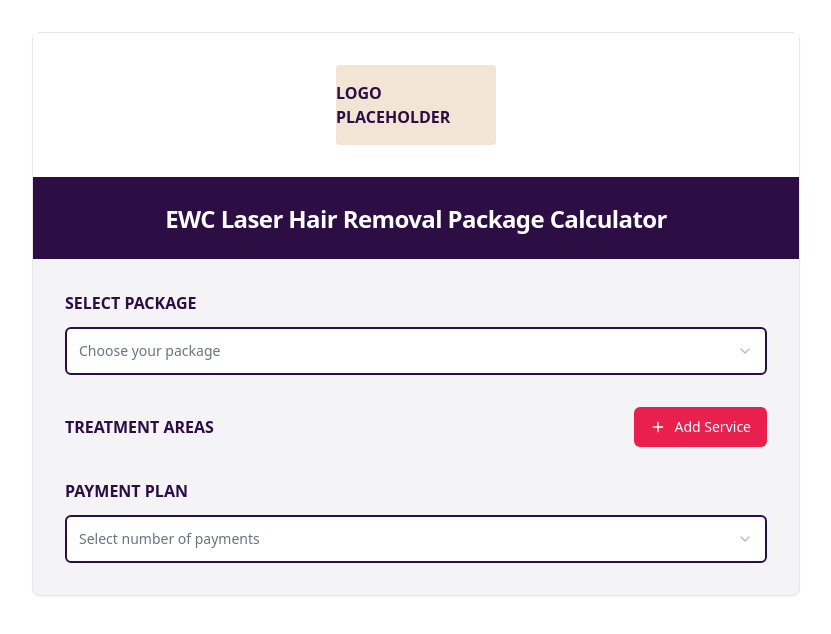
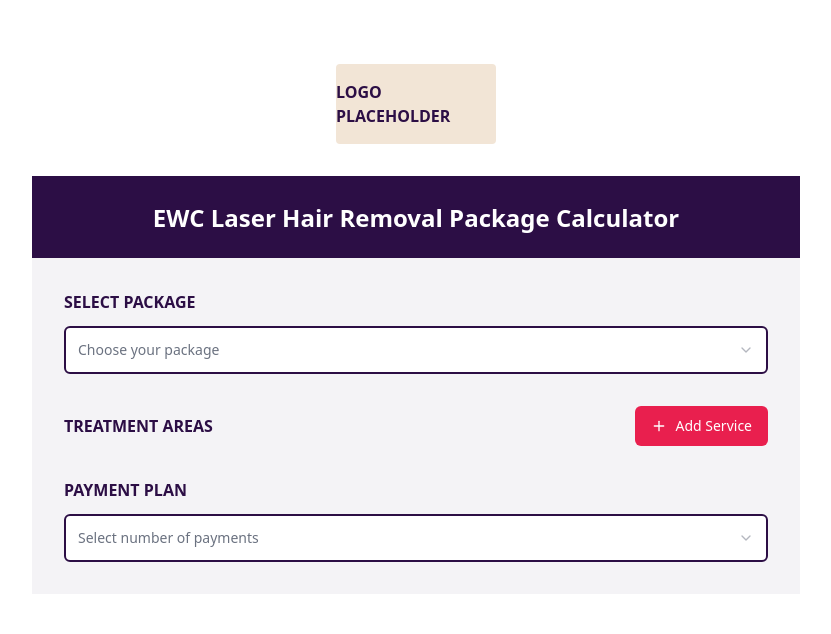
Before and after one commit to allie-kat27/LHR-Calculator, a Next.js app: page / in a window 1280 px wide. Shown: the top 634 px of the page, without its empty margins (224-1055 px from the left). Built offline with nearby package versions, Linux system fonts and the light colour scheme.

Commit message:
Create card.jsx

```diff
--- /dev/null
+++ b/src/components/ui/card.jsx
@@ -0,0 +1,39 @@
+import * as React from "react"
+
+const Card = React.forwardRef(({ className, ...props }, ref) => (
+  <div
+    ref={ref}
+    className={className}
+    {...props}
+  />
+))
+Card.displayName = "Card"
+
+const CardHeader = React.forwardRef(({ className, ...props }, ref) => (
+  <div
+    ref={ref}
+    className={className}
+    {...props}
+  />
+))
+CardHeader.displayName = "CardHeader"
+
+const CardTitle = React.forwardRef(({ className, ...props }, ref) => (
+  <h3
+    ref={ref}
+    className={className}
+    {...props}
+  />
+))
+CardTitle.displayName = "CardTitle"
+
+const CardContent = React.forwardRef(({ className, ...props }, ref) => (
+  <div
+    ref={ref}
+    className={className}
+    {...props}
+  />
+))
+CardContent.displayName = "CardContent"
+
+export { Card, CardHeader, CardTitle, CardContent }
```
